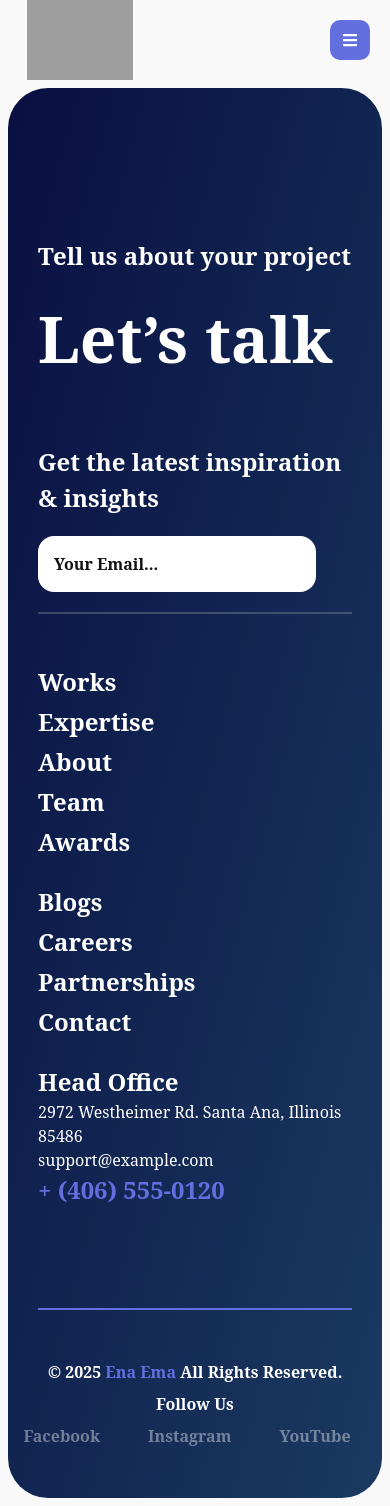
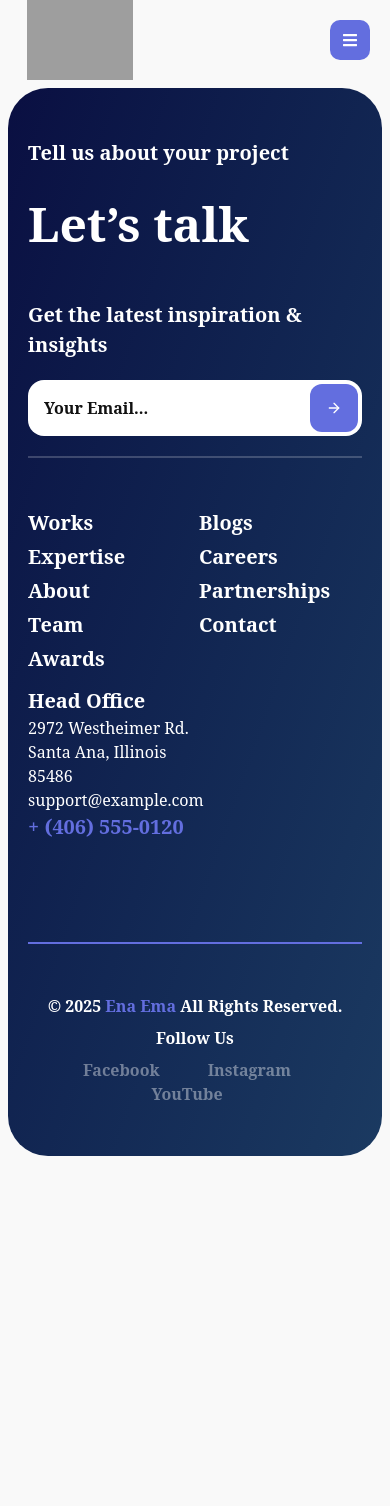
Before and after one commit to naimur-reza/diteck-frontend, a Next.js app: page /about in a window 390 px wide. After the commit the page ends 1164 px from the top, so only its background shows below. Built offline with nearby package versions, Linux system fonts and the light colour scheme; grey boxes are pictures that could not be loaded; a web font is replaced by a local one.

Commit message:
Header and Footer responsive done

```diff
--- a/src/app/components/shared/Footer/Footer.tsx
+++ b/src/app/components/shared/Footer/Footer.tsx
@@ -1,5 +1,6 @@
 import Link from "next/link";
 import React from "react";
+import { LuArrowRight } from "react-icons/lu";
 
 const works = [
   {
@@ -51,12 +52,12 @@ const socialLinks = [
 
 const Footer = () => {
   return (
-    <div className="bg-gradient-to-br from-[#0A0F42] to-[#1B3A61] text-white px-[30px] pb-[50px] pt-[150px] rounded-[40px] m-2">
+    <div className="bg-gradient-to-br from-[#0A0F42] to-[#1B3A61] text-white px-[20px] md:px-[30px] pb-[50px] pt-[50px] md:pt-[150px] rounded-[40px] m-2">
       <div className="container mx-auto">
         <div className="grid md:grid-cols-[2fr_3fr] lg:grid-cols-2 gap-10 pb-[100px]">
           <div>
             <h6 className="footer-text">Tell us about your project</h6>
-            <h2 className="text-[64px] md:text-[100px] lg:text-[160px] font-bold leading-[130px] font-primary">
+            <h2 className="text-[48px] md:text-[100px] lg:text-[160px] font-semibold md:leading-[130px] font-primary mt-5">
               Let’s talk
             </h2>
           </div>
@@ -65,15 +66,20 @@ const Footer = () => {
               <p className="footer-text">
                 Get the latest inspiration & insights
               </p>
-              <div className="my-5">
+              <div className="my-5 relative lg:w-[70%]">
                 <input
                   type="text"
                   placeholder="Your Email..."
-                  className="bg-white p-4 placeholder:text-[#111] placeholder:font-bold rounded-2xl lg:w-[70%]"
+                  className="bg-white p-4 placeholder:text-[#111] placeholder:font-bold rounded-2xl w-full"
                 />
+                <div className="absolute right-1 top-1">
+                  <button className="bg-primary p-4 rounded-xl">
+                    <LuArrowRight />
+                  </button>
+                </div>
               </div>
             </form>
-            <div className="grid md:grid-cols-2 lg:grid-cols-3 gap-5 pt-[50px] border-t-2 border-t-[#ffffff33]">
+            <div className="grid grid-cols-2 lg:grid-cols-3 gap-2 pt-[50px] border-t-2 border-t-[#ffffff33]">
               <div className="flex flex-col">
                 {works.map(({ title, link }, idx) => (
                   <Link
@@ -123,7 +129,7 @@ const Footer = () => {
         {/* After Main Footer */}
         <div className="flex flex-col lg:flex-row lg:justify-between items-center border-t-2 gap-2 border-t-primary pt-[50px] text-[16px] font-semibold">
           <div>
-            <p>
+            <p className="text-center md:text-left">
               © {new Date().getFullYear()}{" "}
               <Link
                 href="https://www.enaema.com/"
@@ -135,9 +141,9 @@ const Footer = () => {
               All Rights Reserved.
             </p>
           </div>
-          <div className="flex flex-col lg:flex-row items-center gap-2">
+          <div className="flex flex-col flex-wrap lg:flex-row items-center gap-2">
             <span>Follow Us</span>
-            <div>
+            <div className="flex flex-wrap justify-center">
               {socialLinks.map(({ title, link }, idx) => (
                 <Link
                   key={idx}
--- a/src/app/globals.css
+++ b/src/app/globals.css
@@ -78,5 +78,5 @@ body {
 }
 
 .footer-text {
-  @apply text-[24px] font-semibold;
+  @apply text-[20px] md:text-[24px] font-semibold;
 }
```
